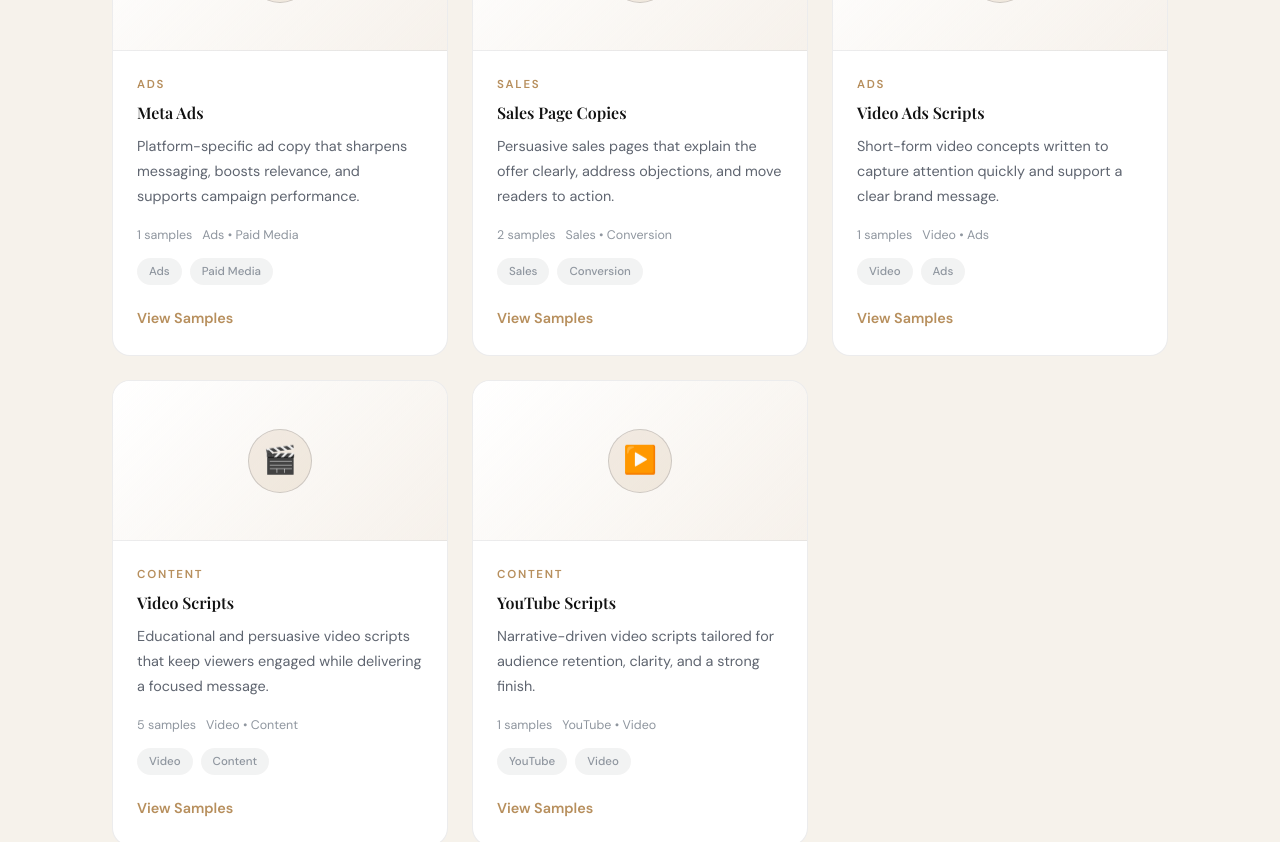
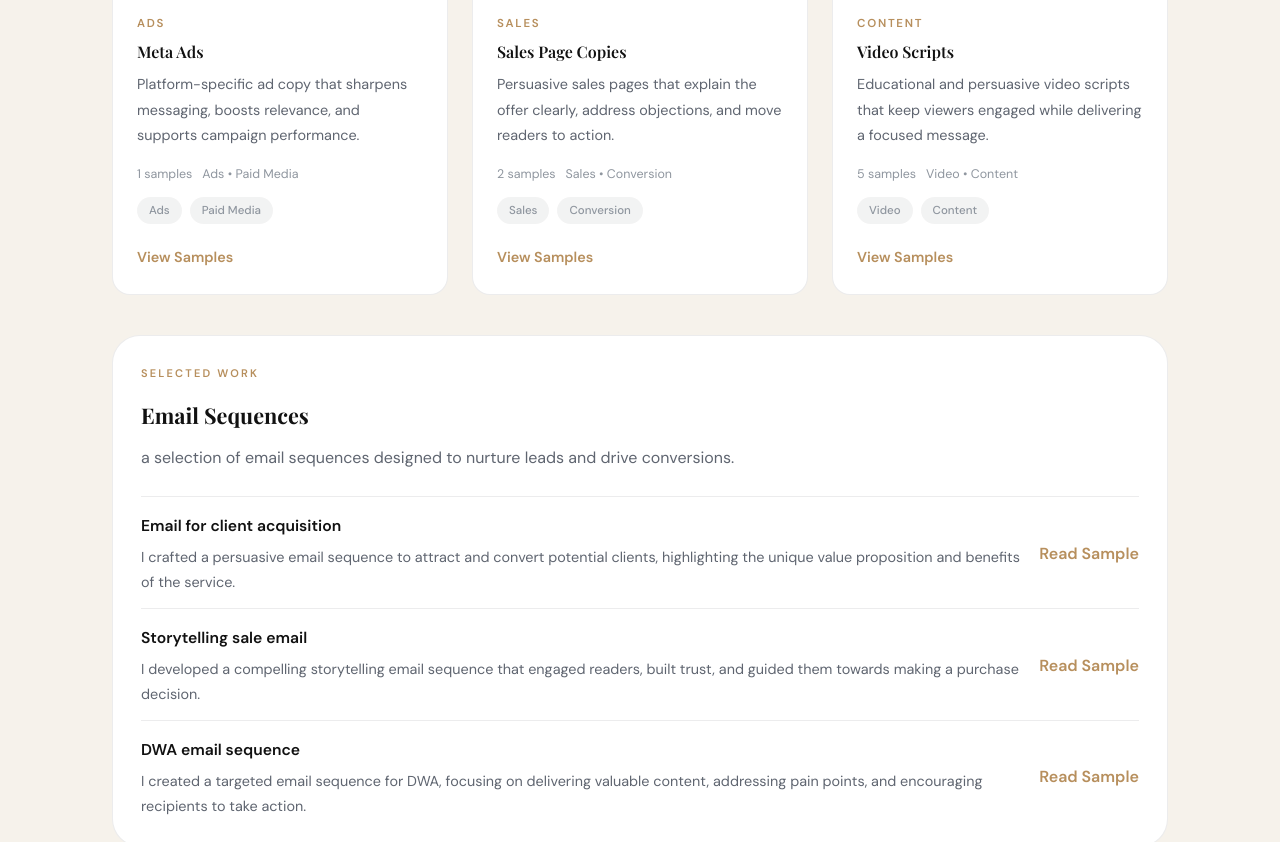
Before and after one commit to 0xDaruby/MJ-Portfolio, a React (Vite) app: page / in a window 1280 px wide. Shown: the part 3840-4682 px from the top of the page. Built offline with nearby package versions, Linux system fonts and the light colour scheme.

Commit message:
POW Update

```diff
--- a/src/components/Portfolio.jsx
+++ b/src/components/Portfolio.jsx
@@ -6,25 +6,25 @@ const portfolioItems = [
     id: 'email-sequences',
     title: 'Email Sequences',
     category: 'Email',
-    description: 'Welcome, nurture, launch, and recovery email flows that guide subscribers toward action with clarity and momentum.',
+    description: 'a selection of email sequences designed to nurture leads and drive conversions.',
     sampleCount: 8,
     icon: '✉️',
     tags: ['Email', 'Conversion'],
     samples: [
       {
-        title: 'Lead Magnet Welcome Sequence',
-        summary: 'A five-email onboarding sequence that introduces the offer, builds trust, and encourages the next step.',
-        url: 'https://drive.google.com/drive/u/0/my-drive',
+        title: 'Email for client acquisition',
+        summary: 'I crafted a persuasive email sequence to attract and convert potential clients, highlighting the unique value proposition and benefits of the service.',
+        url: 'https://drive.google.com/drive/folders/1NlIbtZhpMYJ_5p0qOA11PuO0jgMKhS9N',
       },
       {
-        title: 'Cart Recovery Sequence',
-        summary: 'A persuasive re-engagement flow designed to recover abandoned interest with urgency and value.',
-        url: 'https://drive.google.com/drive/u/0/my-drive',
+        title: 'Storytelling sale email',
+        summary: 'I developed a compelling storytelling email sequence that engaged readers, built trust, and guided them towards making a purchase decision.',
+        url: 'https://drive.google.com/drive/folders/1NlIbtZhpMYJ_5p0qOA11PuO0jgMKhS9N',
       },
       {
-        title: 'Launch Email Series',
-        summary: 'A multi-email campaign that creates anticipation and highlights the offer clearly.',
-        url: 'https://drive.google.com/drive/u/0/my-drive',
+        title: 'DWA email sequence',
+        summary: 'I created a targeted email sequence for DWA, focusing on delivering valuable content, addressing pain points, and encouraging recipients to take action.',
+        url: 'https://drive.google.com/drive/folders/1NlIbtZhpMYJ_5p0qOA11PuO0jgMKhS9N',
       },
     ],
   },
@@ -38,9 +38,9 @@ const portfolioItems = [
     tags: ['Blog', 'SEO'],
     samples: [
       {
-        title: 'SEO Content Sample',
+        title: 'WorkFlo Blog Post',
         summary: 'A long-form article built around search intent, reader value, and clear conversion paths.',
-        url: 'https://drive.google.com/drive/u/0/my-drive',
+        url: 'https://drive.google.com/drive/folders/14WLvTScnVqpb7bN6z-lGtG2TVrNq9ReP',
       },
     ],
   },
@@ -54,14 +54,14 @@ const portfolioItems = [
     tags: ['Social', 'Thought Leadership'],
     samples: [
       {
-        title: 'Thought Leadership Post',
-        summary: 'A post designed to spark conversation while reinforcing expertise and relevance.',
-        url: 'https://drive.google.com/drive/u/0/my-drive',
+        title: 'GW Thread 1',
+        summary: '',
+        url: 'https://drive.google.com/drive/folders/1LrPi8ApQDfE15brw_V90zkvXUdEsDYmv',
       },
       {
-        title: 'Brand Awareness Post',
-        summary: 'A concise social post crafted to increase reach and create a stronger brand presence.',
-        url: 'https://drive.google.com/drive/u/0/my-drive',
+        title: 'GW Thread 27',
+        summary: '',
+        url: 'https://drive.google.com/drive/folders/1LrPi8ApQDfE15brw_V90zkvXUdEsDYmv',
       },
     ],
   },
@@ -75,9 +75,9 @@ const portfolioItems = [
     tags: ['Ads', 'Paid Media'],
     samples: [
       {
-        title: 'Meta Ad Copy Sample',
-        summary: 'A short-form ad concept focused on attention, value, and a clear call to action.',
-        url: 'https://drive.google.com/drive/u/0/my-drive',
+        title: 'Meta Ads',
+        summary: 'A short-form ad concept for a variety of agencies, designed to capture attention quickly and support a clear brand message.',
+        url: 'https://drive.google.com/drive/folders/1HxFXo-J6Q4KOyWEZhy-03GW_r7k7F4Jk',
       },
     ],
   },
@@ -91,30 +91,14 @@ const portfolioItems = [
     tags: ['Sales', 'Conversion'],
     samples: [
       {
-        title: 'Product Launch Page',
-        summary: 'A conversion-focused page structured for clarity, trust, and a stronger offer narrative.',
-        url: 'https://drive.google.com/drive/u/0/my-drive',
+        title: 'Affiliate Marketing course',
+        summary: '',
+        url: 'https://drive.google.com/drive/folders/1Oyv5M-N56sBjNs5y4AruToZwGlwG6Elr',
       },
       {
-        title: 'Service Sales Page',
-        summary: 'A benefits-led page designed to communicate value and make the offer feel easier to choose.',
-        url: 'https://drive.google.com/drive/u/0/my-drive',
-      },
-    ],
-  },
-  {
-    id: 'video-ads',
-    title: 'Video Ads Scripts',
-    category: 'Ads',
-    description: 'Short-form video concepts written to capture attention quickly and support a clear brand message.',
-    sampleCount: 1,
-    icon: '🎥',
-    tags: ['Video', 'Ads'],
-    samples: [
-      {
-        title: 'Short Video Script',
-        summary: 'A concise script built to hook viewers early and guide them toward the intended action.',
-        url: 'https://drive.google.com/drive/u/0/my-drive',
+        title: 'WordPress training Sales Page copy',
+        summary: '',
+        url: 'https://drive.google.com/drive/folders/1Oyv5M-N56sBjNs5y4AruToZwGlwG6Elr',
       },
     ],
   },
@@ -128,25 +112,14 @@ const portfolioItems = [
     tags: ['Video', 'Content'],
     samples: [
       {
-        title: 'Explainer Video Script',
-        summary: 'A structured script that turns complex ideas into a clear and engaging story.',
-        url: 'https://drive.google.com/drive/u/0/my-drive',
+        title: 'Real Estate Video Script',
+        summary: 'A concise script for a real estate video, designed to highlight property features and benefits while maintaining viewer interest.',
+        url: 'https://drive.google.com/drive/folders/1B5MCz9ArwUuVAQT8F5TV0xV4h3CwFAAD',
       },
-    ],
-  },
-  {
-    id: 'youtube-scripts',
-    title: 'YouTube Scripts',
-    category: 'Content',
-    description: 'Narrative-driven video scripts tailored for audience retention, clarity, and a strong finish.',
-    sampleCount: 1,
-    icon: '▶️',
-    tags: ['YouTube', 'Video'],
-    samples: [
       {
-        title: 'YouTube Script Sample',
-        summary: 'A ready-to-record script written to keep pacing steady while reinforcing the main message.',
-        url: 'https://drive.google.com/drive/u/0/my-drive',
+        title: 'Reel Script for fitness trainer',
+        summary: '.',
+        url: 'https://drive.google.com/drive/folders/1B5MCz9ArwUuVAQT8F5TV0xV4h3CwFAAD',
       },
     ],
   },
@@ -166,10 +139,9 @@ export default function Portfolio() {
     <section id="portfolio" className="section-pad portfolio">
       <div className="container">
         <div className="portfolio__header fade-up">
-          <span className="section-label">My Work</span>
           <h2 className="section-title">Recent Work</h2>
           <p className="section-subtitle">
-            A selection of service-based writing samples designed to show the value of the work at a glance.
+            A selection of my recent projects and writing samples.
           </p>
         </div>
 
```
